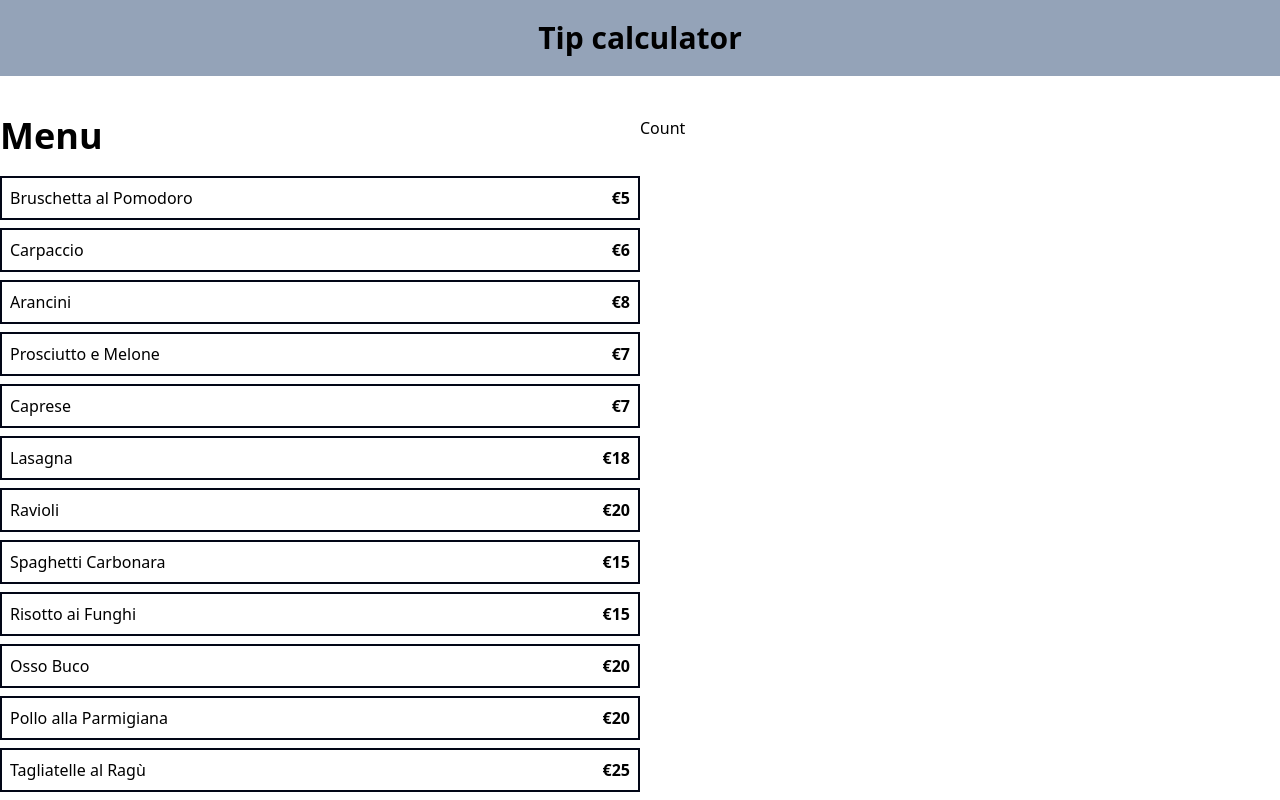
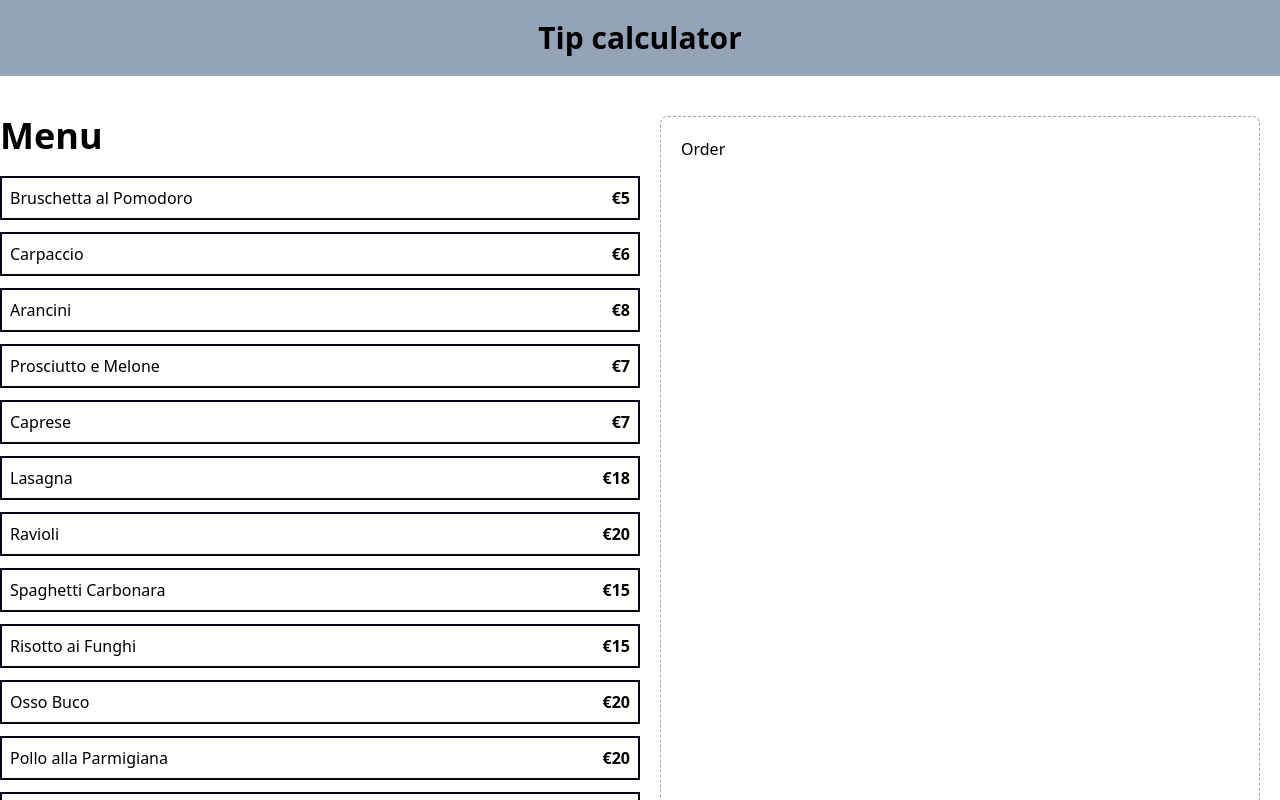
Before and after one commit to antyep/tip_calculator, a React (Vite) app: page / in a window 1280 px wide. Shown: the top 800 px of the page. Built offline with nearby package versions, Linux system fonts and the light colour scheme.

Commit message:
style(menu): Rounded form to items

```diff
--- a/src/App.tsx
+++ b/src/App.tsx
@@ -17,7 +17,7 @@ function App() {
         <div>
           <h2 className="text-4xl font-black">Menu</h2>
 
-        <div className="mt-5">
+        <div className="mt-5 space-y-3">
           {menuItems.map(item => (
             <MenuItem
             key={item.id}
@@ -28,8 +28,8 @@ function App() {
           </div>
         </div>
 
-        <div>
-          <h2>Count</h2>
+        <div className="border border-dashed border-slate-400 p-5 rounded-lg space-y-10 mx-5">
+          <h2>Order</h2>
         </div>
       </main>
 
```
